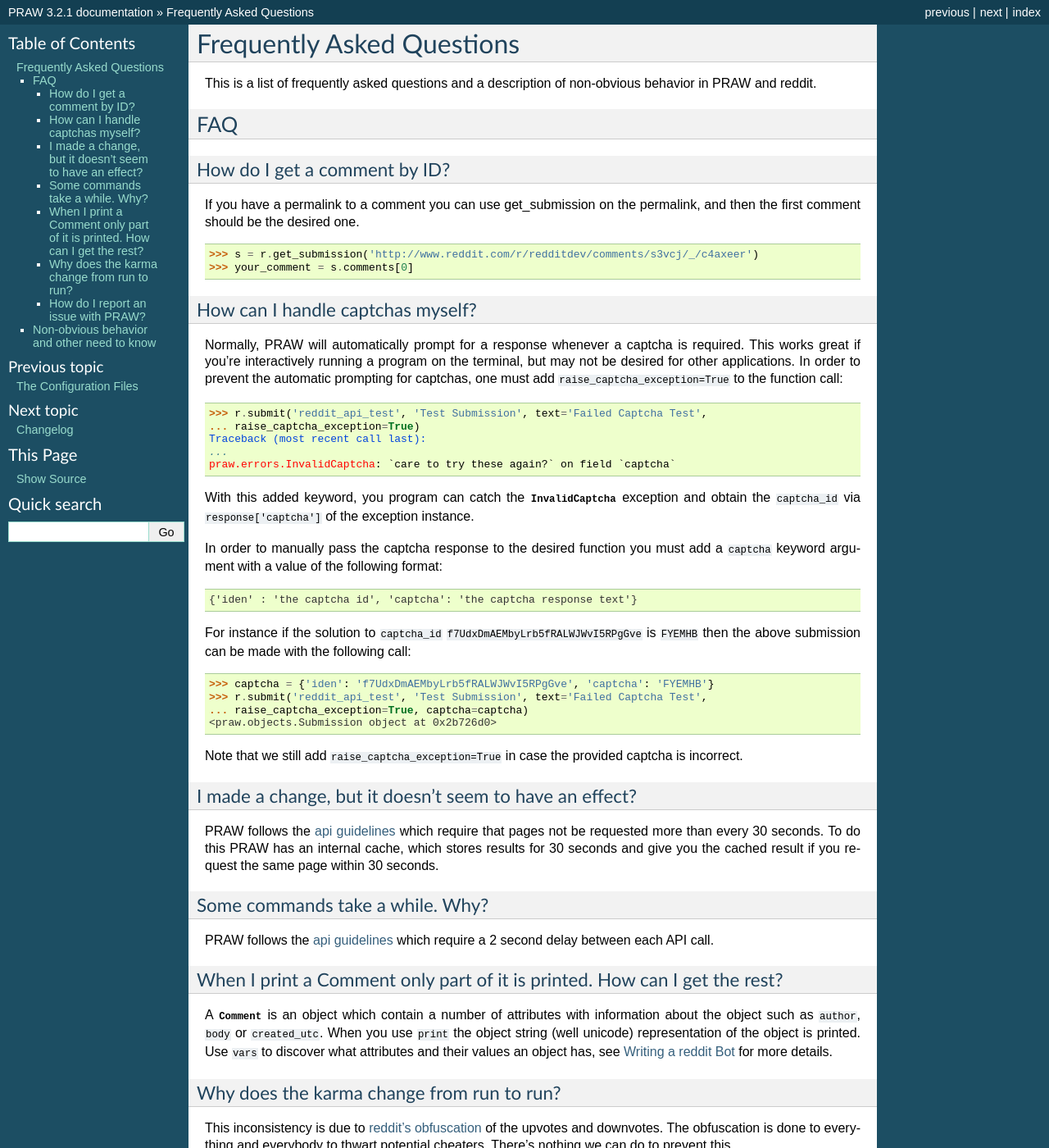
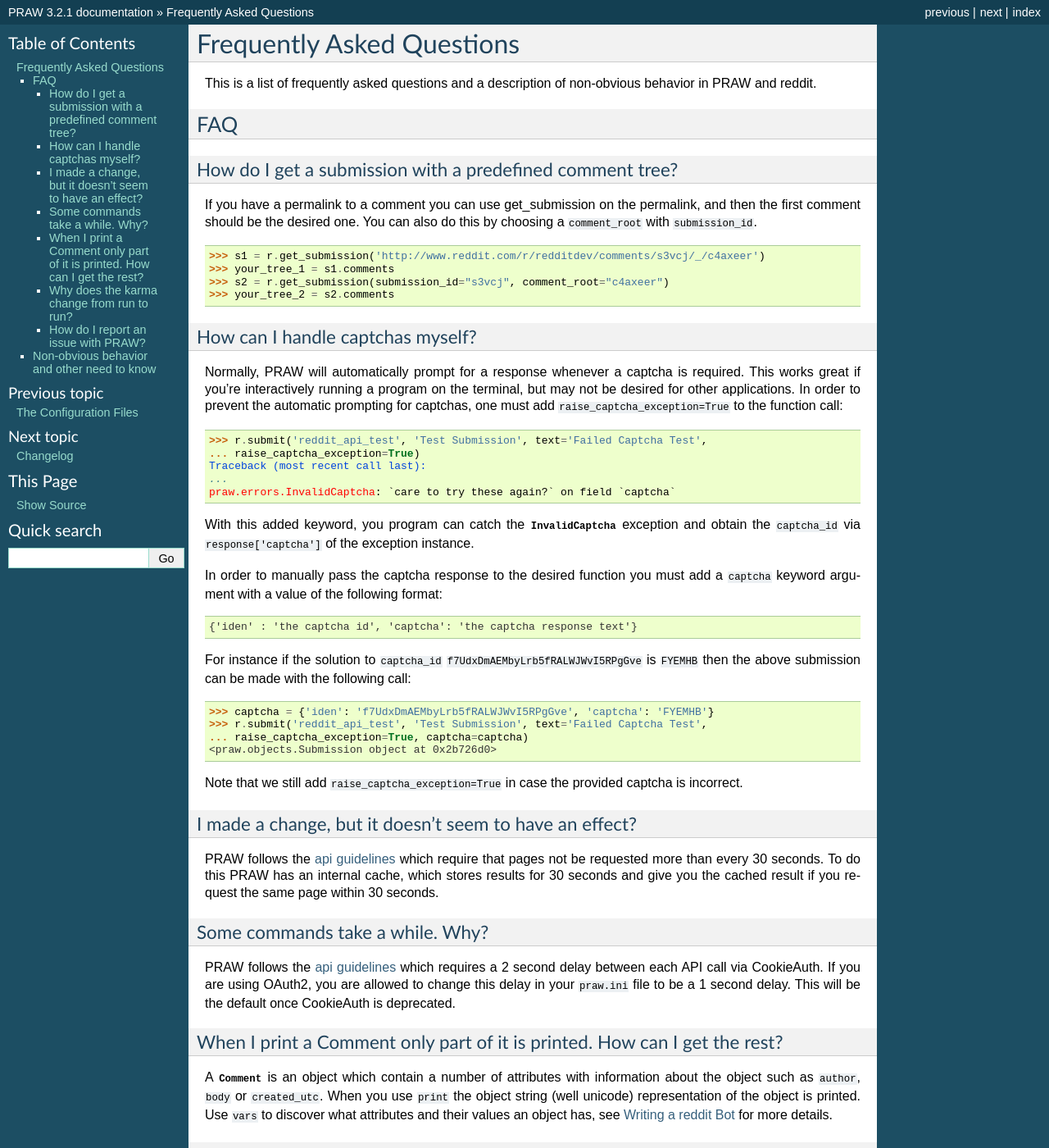
Before and after one commit to praw-dev/praw, a Sphinx documentation site: the page built from docs/pages/faq.rst, in a window 1280 px wide and 1400 px high. Shown: the whole window at 82% size. Built offline with Sphinx 7.4.7, drawn with Linux system fonts in a browser that asks for light colours; some of the changed text lies outside the part shown.

Commit message:
Update faq.rst
Additional info

```diff
--- a/docs/pages/faq.rst
+++ b/docs/pages/faq.rst
@@ -9,14 +9,17 @@ behavior in PRAW and reddit.
 FAQ
 ---
 
-How do I get a comment by ID?
-^^^^^^^^^^^^^^^^^^^^^^^^^^^^^
+How do I get a submission with a predefined comment tree?
+^^^^^^^^^^^^^^^^^^^^^^^^^^^^^^^^^^^^^^^^^^^^^^^^^^^^^^^^^
 
 If you have a permalink to a comment you can use get_submission on the
-permalink, and then the first comment should be the desired one.
+permalink, and then the first comment should be the desired one. You can
+also do this by choosing a ``comment_root`` with ``submission_id``.
 
->>> s = r.get_submission('http://www.reddit.com/r/redditdev/comments/s3vcj/_/c4axeer')
->>> your_comment = s.comments[0]
+>>> s1 = r.get_submission('http://www.reddit.com/r/redditdev/comments/s3vcj/_/c4axeer')
+>>> your_tree_1 = s1.comments
+>>> s2 = r.get_submission(submission_id="s3vcj", comment_root="c4axeer")
+>>> your_tree_2 = s2.comments
 
 
 .. _handling-captchas:
@@ -71,7 +74,10 @@ Some commands take a while. Why?
 ^^^^^^^^^^^^^^^^^^^^^^^^^^^^^^^^
 
 PRAW follows the `api guidelines <https://github.com/reddit/reddit/wiki/API>`_
-which require a 2 second delay between each API call.
+which requires a 2 second delay between each API call via CookieAuth. If you
+are using OAuth2, you are allowed to change this delay in your ``praw.ini``
+file to be a 1 second delay. This will be the default once CookieAuth is
+deprecated.
 
 When I print a Comment only part of it is printed. How can I get the rest?
 ^^^^^^^^^^^^^^^^^^^^^^^^^^^^^^^^^^^^^^^^^^^^^^^^^^^^^^^^^^^^^^^^^^^^^^^^^^
@@ -114,7 +120,8 @@ Non-obvious behavior and other need to know
 * All of the listings (list of stories on subreddit, etc.) are generators,
   *not* lists. If you need them to be lists, an easy way is to call ``list()``
   with your variable as the argument.
-* The default limit for fetching Things is 25. You can change this with the
+* The default limit for fetching Things is your `reddit preferences default
+  <https://www.reddit.com/prefs>`_, usually 25. You can change this with the
   ``limit`` param. If want as many Things as you can then set ``limit=None``.
 * We can at most get 1000 results from every listing, this is an upstream
   limitation by reddit. There is nothing we can do to go past this
```
